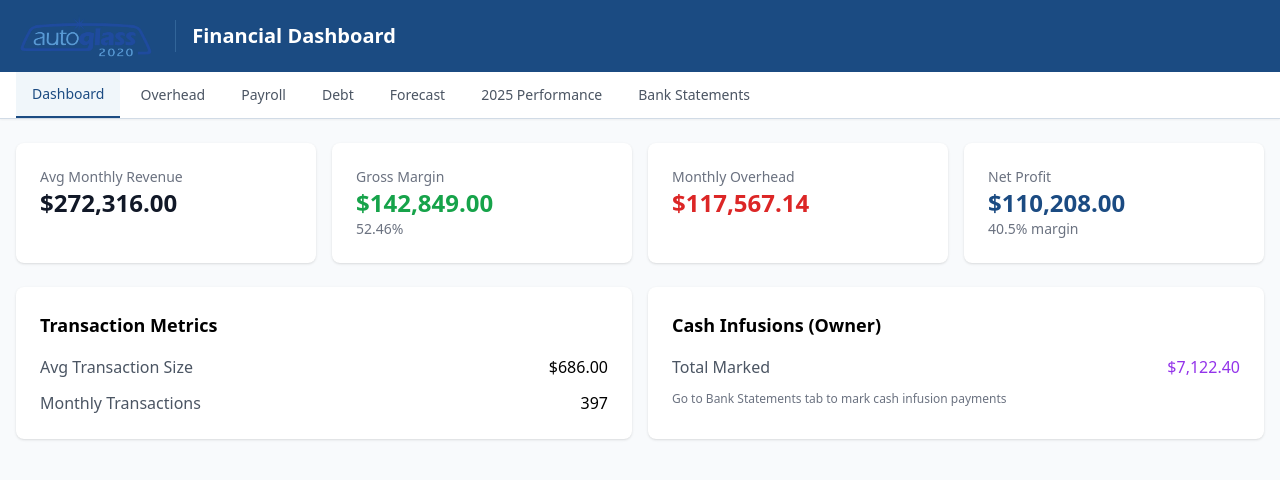
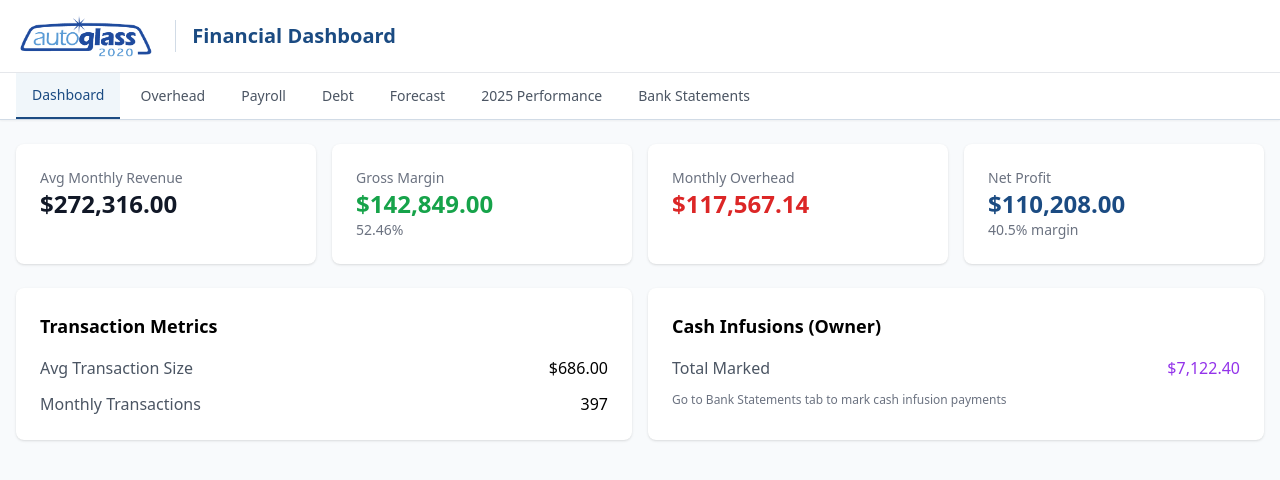
Before and after one commit to kennyhyder/auto-glass-cash-flow, a Next.js app: page / in a window 1280 px wide. Shown: the top 480 px of the page. Built offline with nearby package versions, Linux system fonts and the light colour scheme.

Commit message:
Change header background to white for logo visibility

```diff
--- a/src/app/page.tsx
+++ b/src/app/page.tsx
@@ -249,7 +249,7 @@ export default function Home() {
   return (
     <main className="min-h-screen bg-slate-50">
       {/* Header */}
-      <header className="bg-[#1B4B82] shadow-lg">
+      <header className="bg-white shadow-md border-b border-gray-200">
         <div className="max-w-7xl mx-auto px-4 py-3">
           <div className="flex items-center gap-4">
             <img
@@ -257,8 +257,8 @@ export default function Home() {
               alt="Auto Glass 2020"
               className="h-12 w-auto"
             />
-            <div className="h-8 w-px bg-[#6BA4D0]/30"></div>
-            <h1 className="text-xl font-semibold text-white">Financial Dashboard</h1>
+            <div className="h-8 w-px bg-[#1B4B82]/20"></div>
+            <h1 className="text-xl font-semibold text-[#1B4B82]">Financial Dashboard</h1>
           </div>
         </div>
       </header>
```
